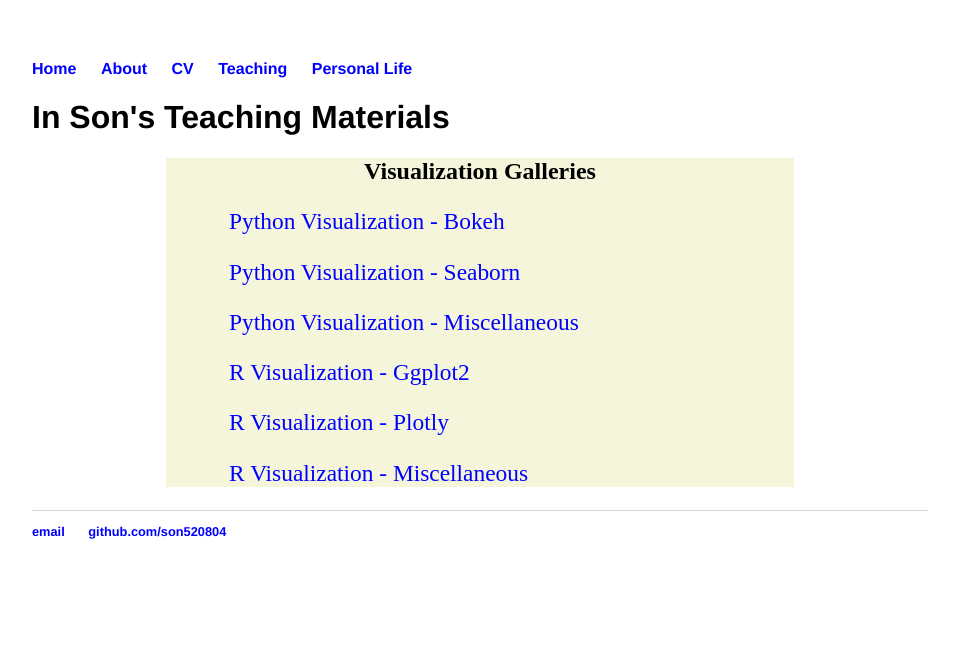
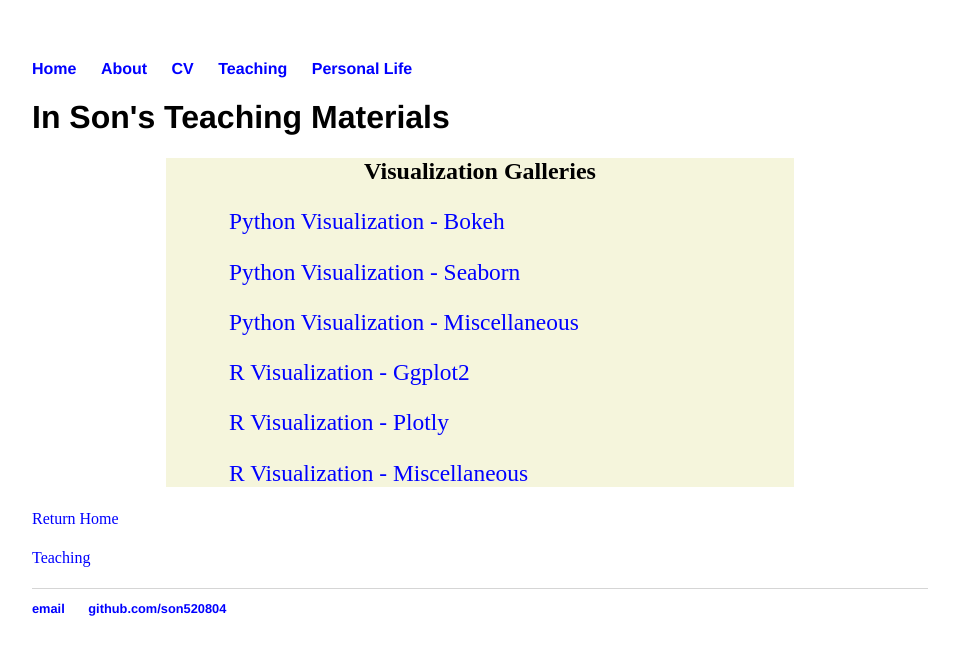
Before and after one commit to son520804/son520804.github.io, a Jekyll site: the page built from Teaching/Visualization/index.html, in a window 1280 px wide. Shown: the top 655 px of the page, without its empty margins (160-1119 px from the left). Built offline with Jekyll 4.4.1, drawn with Linux system fonts in a browser that asks for light colours.

Commit message:
Update index.html

```diff
--- a/Teaching/Visualization/index.html
+++ b/Teaching/Visualization/index.html
@@ -20,3 +20,5 @@
   </font>
 </div>
 </div>
+<a href="/">Return Home</a></p>
+<a href="/Teaching">Teaching</a></p>
```
